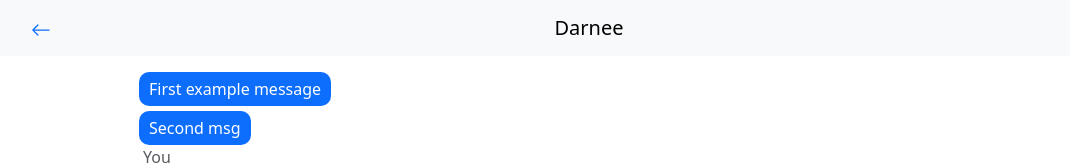
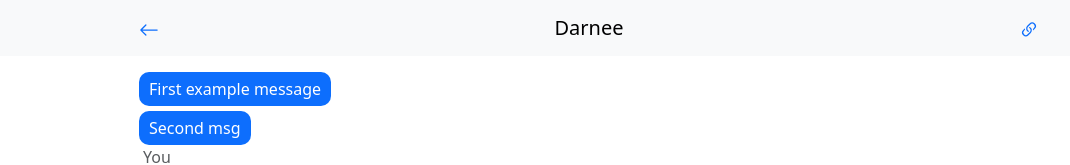
Before and after one commit to zedaster/darnee-client, a React (Create React App) app: page /chat in a window 1280 px wide. Shown: the top 165 px of the page, without its empty margins (51-1121 px from the left). Built offline with nearby package versions, Linux system fonts and the light colour scheme.

Commit message:
Add copy link button

```diff
--- a/src/assets/css/Header.css
+++ b/src/assets/css/Header.css
@@ -8,6 +8,7 @@
     justify-content: center;
     align-items: center;
     width: 100%;
+    max-width: 900px;
     height: 100%;
 }
 
@@ -15,6 +16,6 @@
     justify-content: space-between;
 }
 
-.nothing-for-right {
+.nothing-for-edge {
     width: 1.25rem;
 }
--- a/src/components/Header.js
+++ b/src/components/Header.js
@@ -1,7 +1,8 @@
 import {Component} from "react";
 import {Link} from "react-router-dom";
-import {ArrowLeft} from "react-bootstrap-icons";
+import {ArrowLeft, Link45deg} from "react-bootstrap-icons";
 import "../assets/css/Header.css"
+import CopyLinkButton from "./copy-link-button/CopyLinkButton";
 
 class Header extends Component {
     constructor(props) {
@@ -10,18 +11,25 @@ class Header extends Component {
         if (this.props.showBackButton) {
             this.navBarContentClass += " with-back-button";
         }
+        this.onLinkButtonPressed = this.onLinkButtonPressed.bind(this);
     }
     render() {
         let navBarContent = [<Link className="navbar-brand" to="/">Darnee</Link>]
         if (this.props.showBackButton) {
             const backButton = <Link to="/"><ArrowLeft size="1.25rem" /></Link>
-            const nothingForRight = <span className="nothing-for-right"></span>
-            navBarContent = [backButton, ...navBarContent, nothingForRight]
+            if (this.props.linkButtonResource) {
+                // TODO: Extract the link button to other component
+                const linkButton = <CopyLinkButton link={this.props.linkButtonResource} />
+                navBarContent = [backButton, ...navBarContent, linkButton]
+            } else {
+                const nothingForEdge = <span className="nothing-for-edge"></span>
+                navBarContent = [backButton, ...navBarContent, nothingForEdge]
+            }
         }
         return (
             <header>
                 <nav className="navbar bg-light">
-                    <div className="container">
+                    <div className="container justify-content-center">
                         <div className={this.navBarContentClass}>
                             {navBarContent}
                         </div>
@@ -30,6 +38,11 @@ class Header extends Component {
             </header>
         );
     }
+
+    onLinkButtonPressed(event) {
+        event.preventDefault();
+        this.props.onLinkButtonPressed(event);
+    }
 }
 
 export default Header;
--- /dev/null
+++ b/src/components/copy-link-button/CopyLinkButton.js
@@ -0,0 +1,39 @@
+import {Component} from "react";
+import {Link45deg} from "react-bootstrap-icons";
+import {Popover} from "bootstrap";
+
+class CopyLinkButton extends Component {
+    constructor(props) {
+        super(props);
+        this.onLinkButtonPressed = this.onLinkButtonPressed.bind(this)
+    }
+    render() {
+        return (<a
+            id="link-button"
+            onClick={this.onLinkButtonPressed}
+            href="">
+                <Link45deg size="1.25rem"/>
+        </a>)
+    }
+
+    componentDidMount() {
+        const linkButton = document.getElementById('link-button')
+        this.popover = new Popover(linkButton, {
+            placement: "bottom",
+            content: "Link to the chat copied!",
+            trigger: "manual"
+        });
+    }
+
+    onLinkButtonPressed(event) {
+        event.preventDefault();
+        navigator.clipboard.writeText(this.props.link).then(() => {
+            this.popover.show()
+            setTimeout(() => {
+                this.popover.hide()
+            }, 1000)
+        });
+    }
+}
+
+export default CopyLinkButton;
--- a/src/components/flex-base/PageFlexBase.js
+++ b/src/components/flex-base/PageFlexBase.js
@@ -7,7 +7,7 @@ class PageFlexBase extends Component {
         return (
             <div className="flex-base">
                 <div className="header-wrapper">
-                    <Header showBackButton={this.props.showBackButton} />
+                    <Header showBackButton={this.props.showBackButton} linkButtonResource={this.props.linkButtonResource} />
                 </div>
                 <div className="container app-content">
                     {this.props.children}
--- a/src/pages/chat/ChatPage.js
+++ b/src/pages/chat/ChatPage.js
@@ -20,7 +20,7 @@ class ChatPage extends Component {
 
     render() {
         return (
-            <PageFlexBase showBackButton>
+            <PageFlexBase showBackButton linkButtonResource="https://google.com/">
                 <div className="chat-page mb-5">
                     <div className="messages-container" id="messages-container">
                         <MessageGroup sentByUser messages={this.state.userMessages}/>
@@ -41,7 +41,6 @@ class ChatPage extends Component {
                     </form>
                 </div>
             </PageFlexBase>
-
         );
     }
 
```
